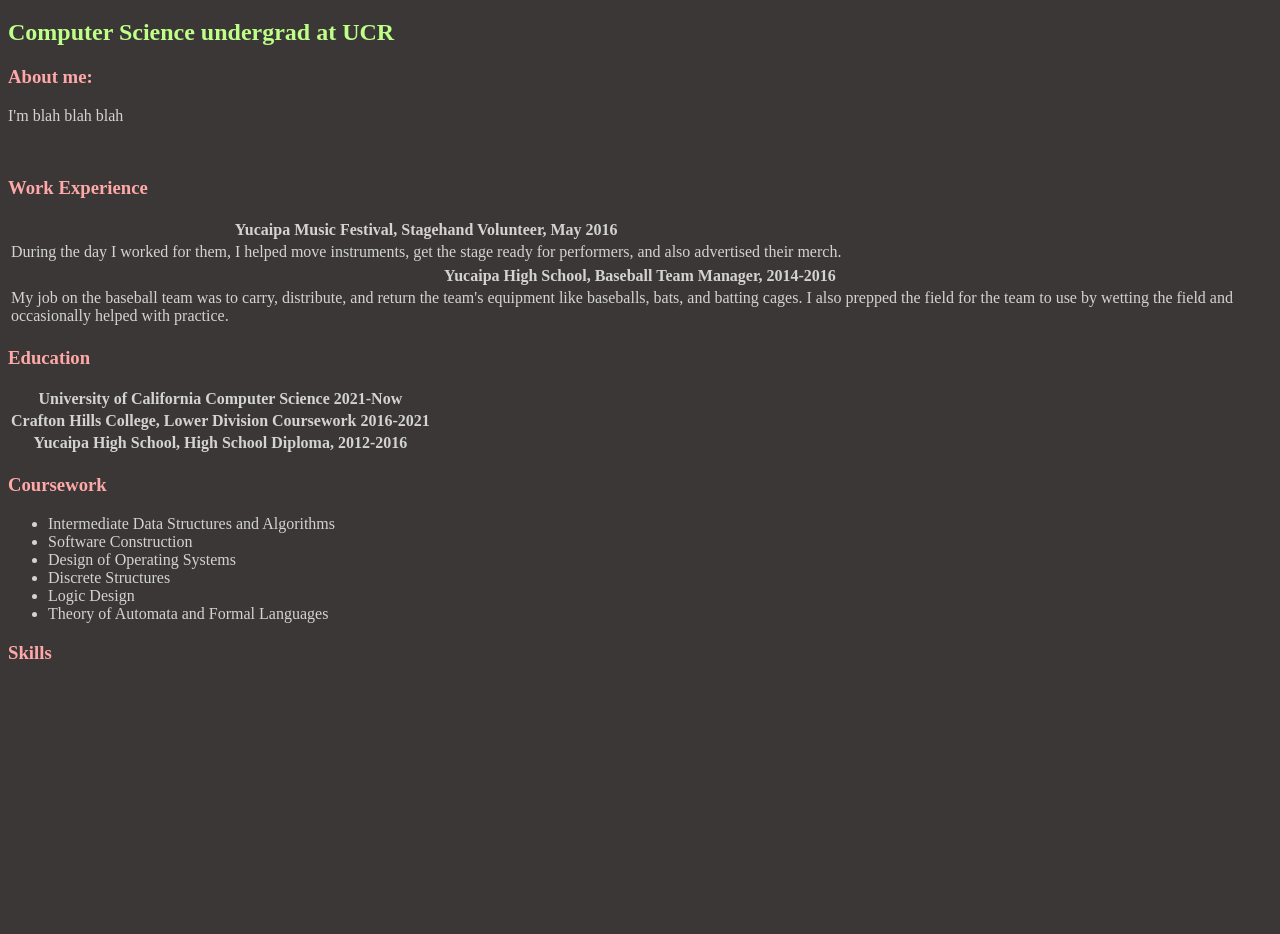
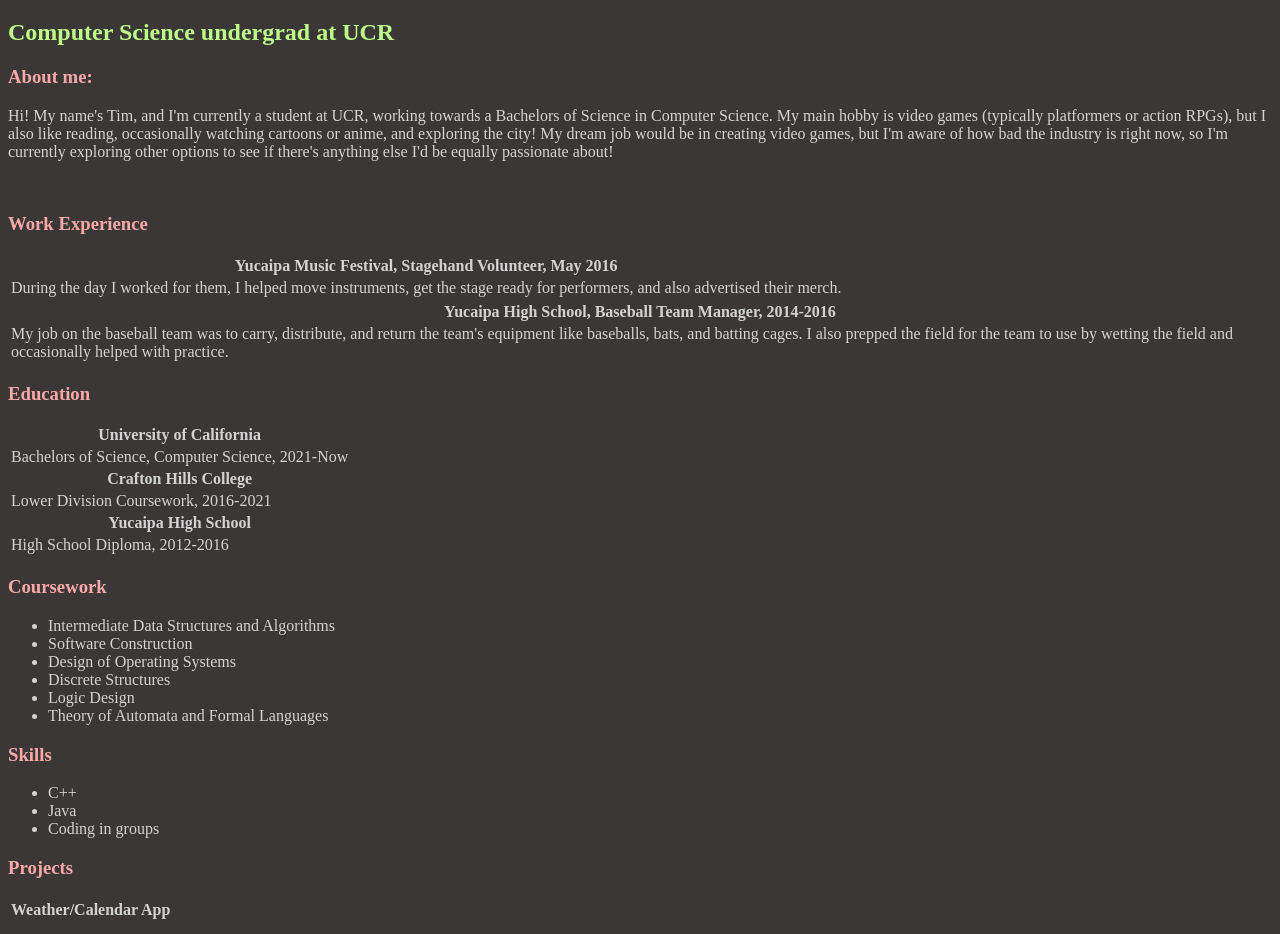
Before and after one commit to BlargBetaa/TimThomasWebsite, a plain HTML site: page index.html in a window 1280 px wide. Shown: the part 473-1407 px from the top of the page. Before the commit the page ends 1155 px from the top, so only its background shows below. Drawn offline with Linux system fonts and the light colour scheme.

Commit message:
Final stretch
Only projects left, did about me section and skills section. Included comments to break up monotony and make more readable.

```diff
--- a/index.html
+++ b/index.html
@@ -10,22 +10,30 @@
 
     <img id="Me" src="20230619_205700_01.jpg" alt="A picture of me!" width="300" height="400">
 
-    <h1 style="color:rgb(165, 238, 155)">
+    <!--===============================================================================================================-->
+    <!--Name and about me section =====================================================================================-->
+    <h1 id="Name" style="color:rgb(165, 238, 155)">
         Timothy Thomas
     </h1>
-    <h2 style="color:rgb(190, 255, 136)">
+    <h2 id="Title" style="color:rgb(190, 255, 136)">
         Computer Science undergrad at UCR
     </h2>
 
-    <h3 style="color:rgb(255, 168, 168)">
+    <h3 id="About" style="color:rgb(255, 168, 168)">
         About me:
     </h3>
     <p style="color:lightgray">
-        I'm blah blah blah
+        Hi! My name's Tim, and I'm currently a student at UCR, working towards a Bachelors of Science in Computer
+        Science. My main hobby is video games (typically platformers or action RPGs), but I also like reading,
+        occasionally watching cartoons or anime, and exploring the city! My dream job would be in creating video games,
+        but I'm aware of how bad the industry is right now, so I'm currently exploring other options to see if there's
+        anything else I'd be equally passionate about!
     </p>
 
+    <!--===============================================================================================================-->
+    <!--List work experience here, possibly 2nd most important part ===================================================-->
     <br>
-    <h3 style="color:rgb(255, 168, 168)">
+    <h3 id="Work" style="color:rgb(255, 168, 168)">
         Work Experience
     </h3>
 
@@ -58,28 +66,45 @@
         </tbody>
     </table>
 
-    <h3 style="color:rgb(255, 168, 168)">
+    <h3 id="Edu" style="color:rgb(255, 168, 168)">
         Education
     </h3>
     <table>
         <thead>
             <th style="color:lightgray">
-                University of California Computer Science 2021-Now
+                University of California
             </th>
         </thead>
+        <tbody>
+            <td style="color:lightgray">
+                Bachelors of Science, Computer Science, 2021-Now
+            </td>
+        </tbody>
         <thead>
             <th style="color:lightgray">
-                Crafton Hills College, Lower Division Coursework 2016-2021
+                Crafton Hills College
             </th>
         </thead>
+        <tbody>
+            <td style="color:lightgray">
+                Lower Division Coursework, 2016-2021
+            </td>
+        </tbody>
         <thead>
             <th style="color:lightgray">
-                Yucaipa High School, High School Diploma, 2012-2016
+                Yucaipa High School
             </th>
         </thead>
+        <tbody>
+            <td style="color:lightgray">
+                High School Diploma, 2012-2016
+            </td>
+        </tbody>
     </table>
+    <!--===============================================================================================================-->
 
-    <h3 style="color:rgb(255, 168, 168)">
+    <!-- List education here, update after graduation =================================================================-->
+    <h3 id="Coursework" style="color:rgb(255, 168, 168)">
         Coursework
     </h3>
     <ul style="color:lightgray">
@@ -90,10 +115,36 @@
         <li>Logic Design</li>
         <li>Theory of Automata and Formal Languages</li>
     </ul>
+    <!--===============================================================================================================-->
 
-    <h3 style="color:rgb(255, 168, 168)">
+    <!-- Skills, most important part, update frequently ===============================================================-->
+    <h3 id="Skills" style="color:rgb(255, 168, 168)">
         Skills
     </h3>
+    <ul style="color:lightgray">
+        <li>C++</li>
+        <li>Java</li>
+        <li>Coding in groups</li>
+    </ul>
+    <!--===============================================================================================================-->
+
+    <!-- Projects, maybe more important than work section? Update frequently ==========================================-->
+    <h3 id="Projects" style="color:rgb(255, 168, 168)">
+        Projects
+    </h3>
+    <table>
+        <thead>
+            <th style="color: lightgray">
+                Weather/Calendar App
+            </th>
+        </thead>
+        <tbody>
+            <td style="color: lightgray">
+
+            </td>
+        </tbody>
+    </table>
+    <!--===============================================================================================================-->
 </body>
 
 </html>
```
